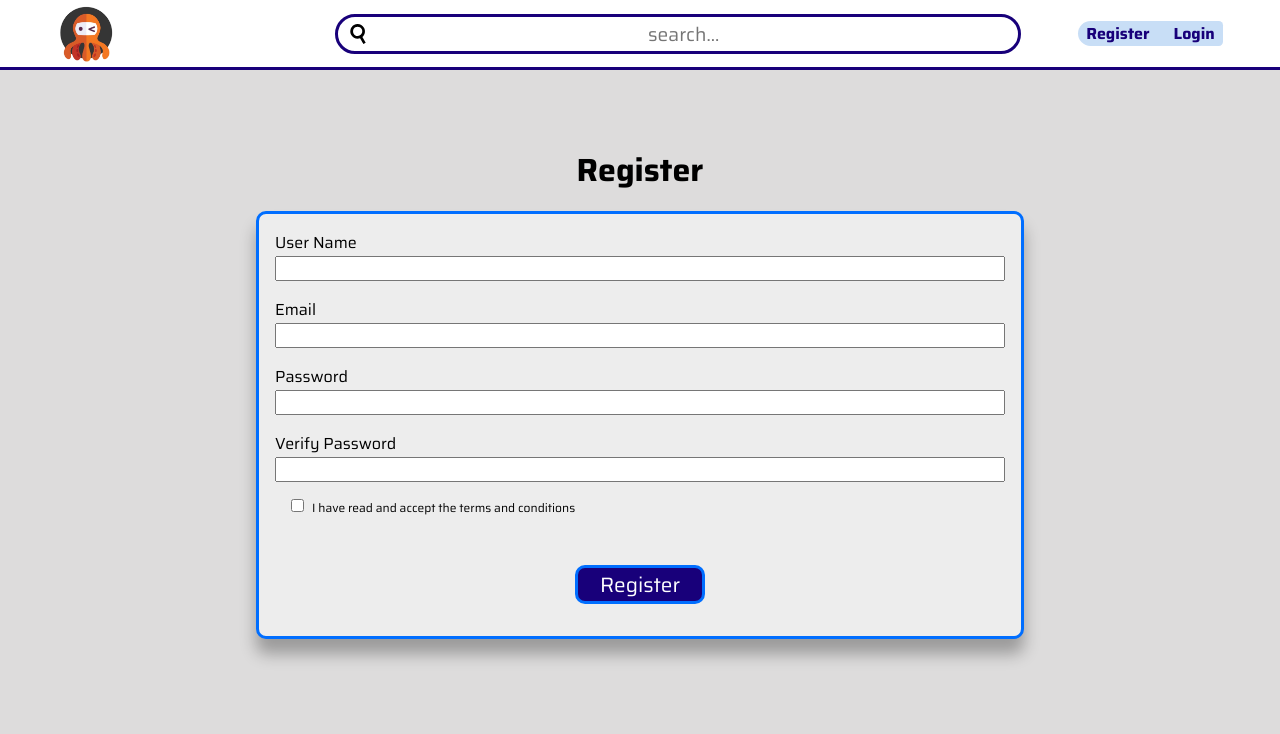
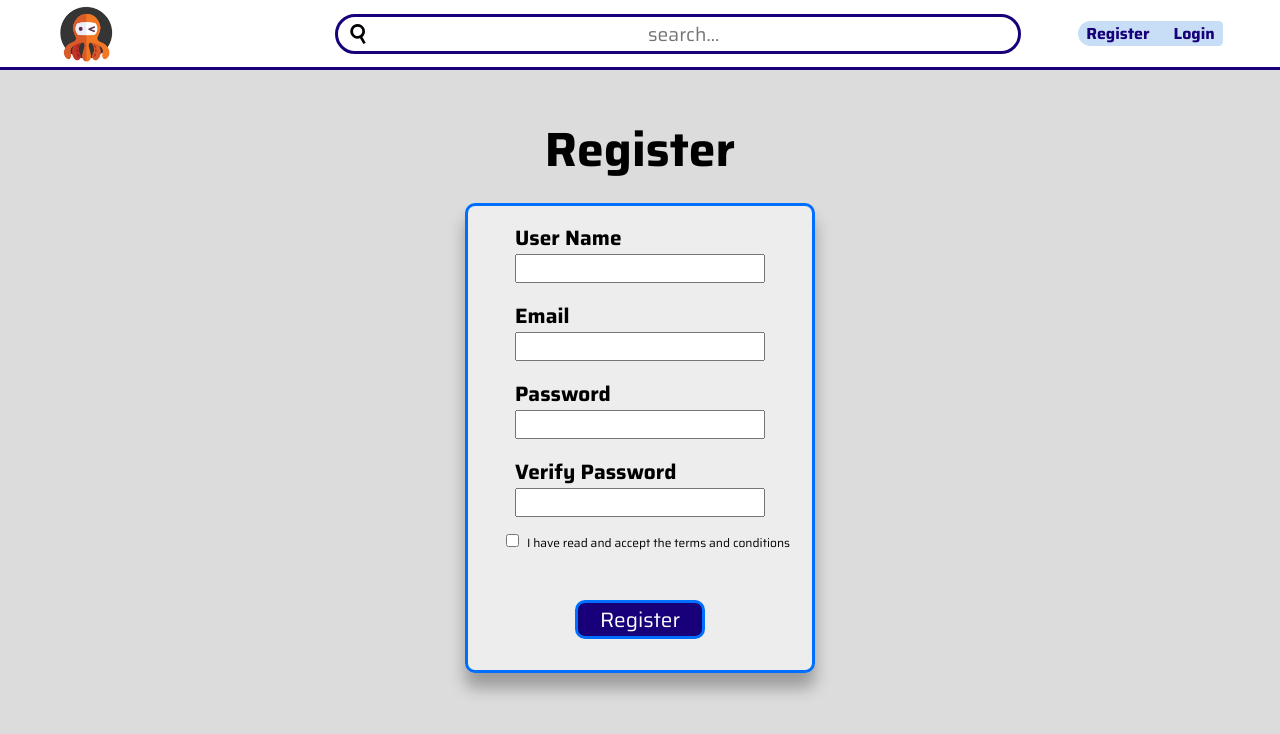
Before and after one commit to AlbertoDesastre/OctoNews, a React (Create React App) app: page /register in a window 1280 px wide. Shown: the top 734 px of the page. Built offline with nearby package versions, Linux system fonts and the light colour scheme.

Commit message:
some fixes in css and comments logic

```diff
--- a/src/components/NewsFeed/NewsCards.css
+++ b/src/components/NewsFeed/NewsCards.css
@@ -206,7 +206,7 @@ article.news-page img.img-news {
   font-size: 15px;
   line-height: 20px;
   margin-right: 0.7rem;
-  padding-right: 10.9rem;
+  padding-right: 1rem;
   margin-bottom: 0.7rem;
 }
 
@@ -257,6 +257,13 @@ button.news-page.share {
 }
 
 @media (min-width: 1000px) {
+  #news-page-title {
+    font-size: 2.2rem;
+  }
+  #news-page-text {
+    font-size: 1rem;
+    padding-right: 10.9rem;
+  }
   article.news-page img.img-news {
     width: 170px;
     height: 170px;
--- a/src/components/NewsFeed/SingleNews/Comment.js
+++ b/src/components/NewsFeed/SingleNews/Comment.js
@@ -34,7 +34,6 @@ export const Comment = ({
 
   const idFromParamsThatComesAsObject = useParams();
   const { id } = idFromParamsThatComesAsObject;
-
   const handleOnDelete = async (e) => {
     try {
       await deleteSomeSortOfPostWithoutBody(
@@ -108,11 +107,9 @@ export const Comment = ({
           </button>
         ) : null}
       </footer>
-
       {error && parentComment.id === error.id_of_error_comment ? (
         <Error className={"comments-error"} error={error} />
       ) : null}
-
       {/* If clicked in reply CreateComment renders the form to create a component  */}
       {isClicked ? (
         <CreateComment
@@ -121,10 +118,9 @@ export const Comment = ({
           addAdditionalComment={addAdditionalComment}
           parentCommentID={parentId}
           idName="news-page-formToSubmitACommentInReplyMode"
-          userAvatar={userAvatar}
+          userAvatar={user.avatar}
         />
       ) : null}
-
       {/* If this comment gets any replys it will be rendered here, if replies doesn't
       exist, nothing will be rendered */}
       {replies.length > 0 && showReplies && (
--- a/src/components/NewsFeed/SingleNews/CommentsBanner.css
+++ b/src/components/NewsFeed/SingleNews/CommentsBanner.css
@@ -10,6 +10,7 @@ section.news-page-sectionOfCommentsBanner {
   height: 98%;
   width: 99%;
   box-sizing: border-box;
+  padding-left: 0.3rem;
 }
 
 .news-page-buttonOrInputWithBorderRadius {
@@ -25,3 +26,15 @@ section.news-page-sectionOfCommentsBanner > div {
   align-items: center;
   flex-wrap: wrap;
 }
+
+/* DESKTOP */
+
+@media (min-width: 800px) {
+  #comment {
+    font-size: 1rem;
+  }
+
+  li.news-page-comment > p {
+    font-size: 1rem;
+  }
+}
--- a/src/components/NewsFeed/SingleNews/CommentsBanner.js
+++ b/src/components/NewsFeed/SingleNews/CommentsBanner.js
@@ -43,7 +43,6 @@ export const CommentsBanner = ({
           new Date(b.creation_date).getTime() -
           new Date(a.creation_date).getTime()
       );
-
   return (
     <section className="news-page-sectionOfCommentsBanner">
       <div className="news-page-divCommentsBanner">
--- a/src/components/NewsFeed/SingleNews/CreateComment.css
+++ b/src/components/NewsFeed/SingleNews/CreateComment.css
@@ -19,7 +19,7 @@ form#news-page-formToSubmitACommentInReplyMode {
 #leaveACommentInput {
   width: 100%;
   height: 80%;
-  padding-left: 0.2rem;
+  padding-left: 0.2 rem;
   align-self: center;
 }
 
--- a/src/components/NewsFeed/SingleNews/CreateComment.js
+++ b/src/components/NewsFeed/SingleNews/CreateComment.js
@@ -10,7 +10,7 @@ export const CreateComment = ({
   addAdditionalComment,
   parentCommentID,
   idName,
-  avatar,
+  userAvatar,
 }) => {
   const { user, token } = useContext(AuthContext);
   const [textValue, setTextValue] = useState("");
@@ -31,9 +31,9 @@ export const CreateComment = ({
     if (submitLabel === "Reply") {
       try {
         setSendingComment(true);
-
         const data = {
           name: user.name,
+          avatar: user.avatar,
           comment: textValue,
           id_reply_message: Number(parentCommentID),
           creation_date: thisDate,
@@ -55,6 +55,7 @@ export const CreateComment = ({
 
         const data = {
           name: user.name,
+          avatar: user.avatar,
           comment: textValue,
           id_reply_message: Number(parentCommentID),
           creation_date: thisDate,
@@ -84,8 +85,8 @@ export const CreateComment = ({
       >
         <img
           src={
-            avatar
-              ? `${process.env.REACT_APP_BACKEND}/uploads/users/${avatar}`
+            userAvatar
+              ? `${process.env.REACT_APP_BACKEND}/uploads/users/${userAvatar}`
               : "/svg-icons/user-login-default-icon.svg"
           }
           alt="Avatar user"
--- a/src/components/UserSettings/FormProfile.js
+++ b/src/components/UserSettings/FormProfile.js
@@ -5,7 +5,7 @@ import { Error } from "../Error";
 
 export const FormProfile = () => {
   const [userUpdated, setUserUpdated] = useState();
-  const { user, token } = useContext(AuthContext);
+  const { user, token, refreshUser } = useContext(AuthContext);
   const [imageUpload, setImageUpload] = useState();
   const [biographyInput, setBiographyInput] = useState("");
   const [emailInput, setEmailInput] = useState("");
@@ -33,6 +33,7 @@ export const FormProfile = () => {
       );
 
       setUserUpdated(response);
+      refreshUser();
     } catch (error) {
       setError(error.message);
     }
--- a/src/context/AuthContext.js
+++ b/src/context/AuthContext.js
@@ -1,3 +1,4 @@
+import { set } from "date-fns";
 import { createContext, useEffect, useState } from "react";
 import { useNavigate } from "react-router-dom";
 import { getMyData } from "../utils/api";
@@ -9,6 +10,7 @@ export const AuthContextProviderComponent = ({ children }) => {
   const navigate = useNavigate();
   const [user, setUser] = useState(null);
   const [isLoadingUser, setIsLoadingUser] = useState(false);
+  const [refresh, setRefresh] = useState(true);
 
   useEffect(() => {
     localStorage.setItem("token", token);
@@ -17,21 +19,25 @@ export const AuthContextProviderComponent = ({ children }) => {
   useEffect(() => {
     const getUserData = async () => {
       try {
-        setIsLoadingUser(true);
-        const data = await getMyData(token);
-        setUser(data);
+        if (refresh) {
+          setIsLoadingUser(true);
+          const data = await getMyData(token);
+          setUser(data);
+        }
       } catch (error) {
         logout();
       } finally {
         setIsLoadingUser(false);
+        setRefresh(false);
       }
     };
 
     if (token) getUserData();
-  }, [token]);
+  }, [token, refresh]);
 
   const login = (token) => {
     setToken(token);
+    setRefresh(true);
   };
 
   const logout = () => {
@@ -40,8 +46,15 @@ export const AuthContextProviderComponent = ({ children }) => {
     navigate("/");
   };
 
+  //This will fetch user again and update it
+  const refreshUser = () => {
+    setRefresh(true);
+  };
+
   return (
-    <AuthContext.Provider value={{ token, user, login, logout, isLoadingUser }}>
+    <AuthContext.Provider
+      value={{ token, user, login, logout, isLoadingUser, refreshUser }}
+    >
       {children}
     </AuthContext.Provider>
   );
--- a/src/pages/UserCreate.js
+++ b/src/pages/UserCreate.js
@@ -43,7 +43,7 @@ export const UserCreate = () => {
         {!registrationFinished ? (
           <>
             <h1>Register</h1>
-            <form onSubmit={handleForm} className="auth">
+            <form onSubmit={handleForm} className="auth register">
               <fieldset>
                 <label htmlFor="username">User Name</label>
                 <input
--- a/src/pages/userAuth.css
+++ b/src/pages/userAuth.css
@@ -8,11 +8,12 @@ main.auth {
 }
 
 form.auth {
-  min-height: 268px;
   min-width: 200px;
   width: 60%;
+  max-width: 350px;
   display: flex;
   flex-direction: column;
+  justify-content: center;
   background-color: rgb(237, 237, 237);
   border-radius: 10px;
   box-shadow: 0px 15px 16px 0px rgba(0, 0, 0, 0.298);
@@ -32,6 +33,7 @@ form.auth fieldset {
 
 form.auth fieldset label {
   display: block;
+  font-weight: bold;
 }
 
 form.auth label.check {
@@ -45,6 +47,7 @@ input#terms {
 
 form.auth fieldset input {
   width: 100%;
+  padding-left: 0.3rem;
 }
 
 form.auth > button {
@@ -72,6 +75,9 @@ form.auth > button {
 /* DESKTOP */
 
 @media (min-width: 800px) {
+  main.auth h1 {
+    font-size: 3rem;
+  }
   .register-successful,
   .validate-successful {
     font-size: 2rem;
@@ -79,4 +85,22 @@ form.auth > button {
   .validate-successful a {
     font-size: 2.5rem;
   }
+
+  form.auth {
+    height: 350px;
+    align-items: center;
+    gap: 1rem;
+  }
+  form.auth.register {
+    height: 470px;
+    align-items: center;
+    gap: 0;
+  }
+  form.auth fieldset label {
+    font-size: 1.3rem;
+  }
+  form.auth fieldset input {
+    width: 250px;
+    font-size: 1rem;
+  }
 }
```
Also changed, not shown: src/pages/News.js (+12 -11 lines).
